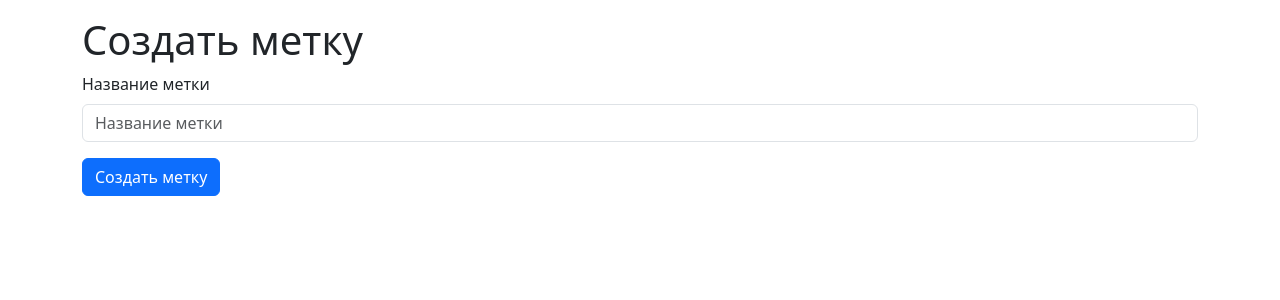
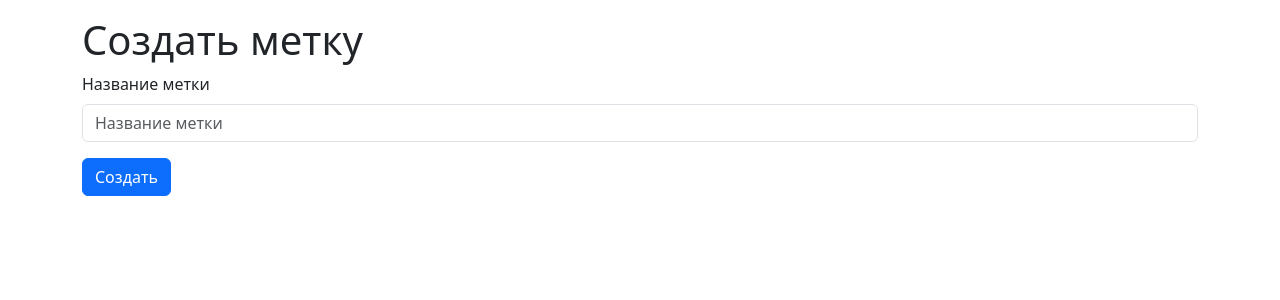
Before and after one commit to ESKolpakov/python-project-52, a Django app: page /labels/create/ in a window 1280 px wide. Shown: the part 56-356 px from the top of the page. Run offline with Django 4.2, Linux system fonts and the light colour scheme; the visitor is signed in with stand-in values (Sample User, id 1); some libraries are stand-ins or nearby versions.

Commit message:
fix another create.html files

```diff
--- a/task_manager/templates/labels/create.html
+++ b/task_manager/templates/labels/create.html
@@ -6,6 +6,6 @@
   <form method="post">
     {% csrf_token %}
     {% bootstrap_form form %}
-    <button type="submit" class="btn btn-primary">Создать метку</button>
+    <button type="submit" class="btn btn-primary">Создать</button>
   </form>
 {% endblock %}
--- a/task_manager/templates/statuses/create.html
+++ b/task_manager/templates/statuses/create.html
@@ -6,6 +6,6 @@
   <form method="post">
     {% csrf_token %}
     {% bootstrap_form form %}
-    <button type="submit" class="btn btn-primary">Создать статус</button>
+    <button type="submit" class="btn btn-primary">Создать</button>
   </form>
 {% endblock %}
```
